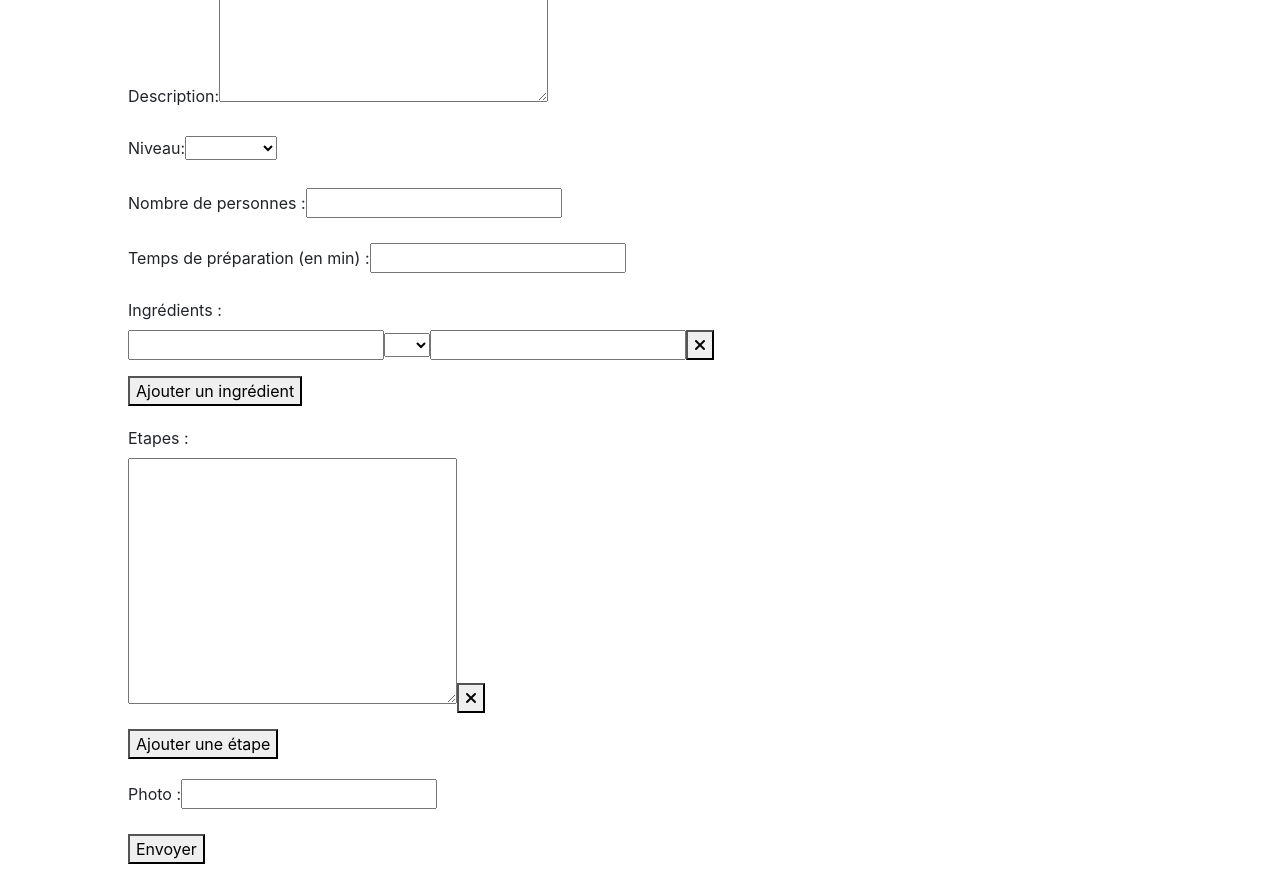
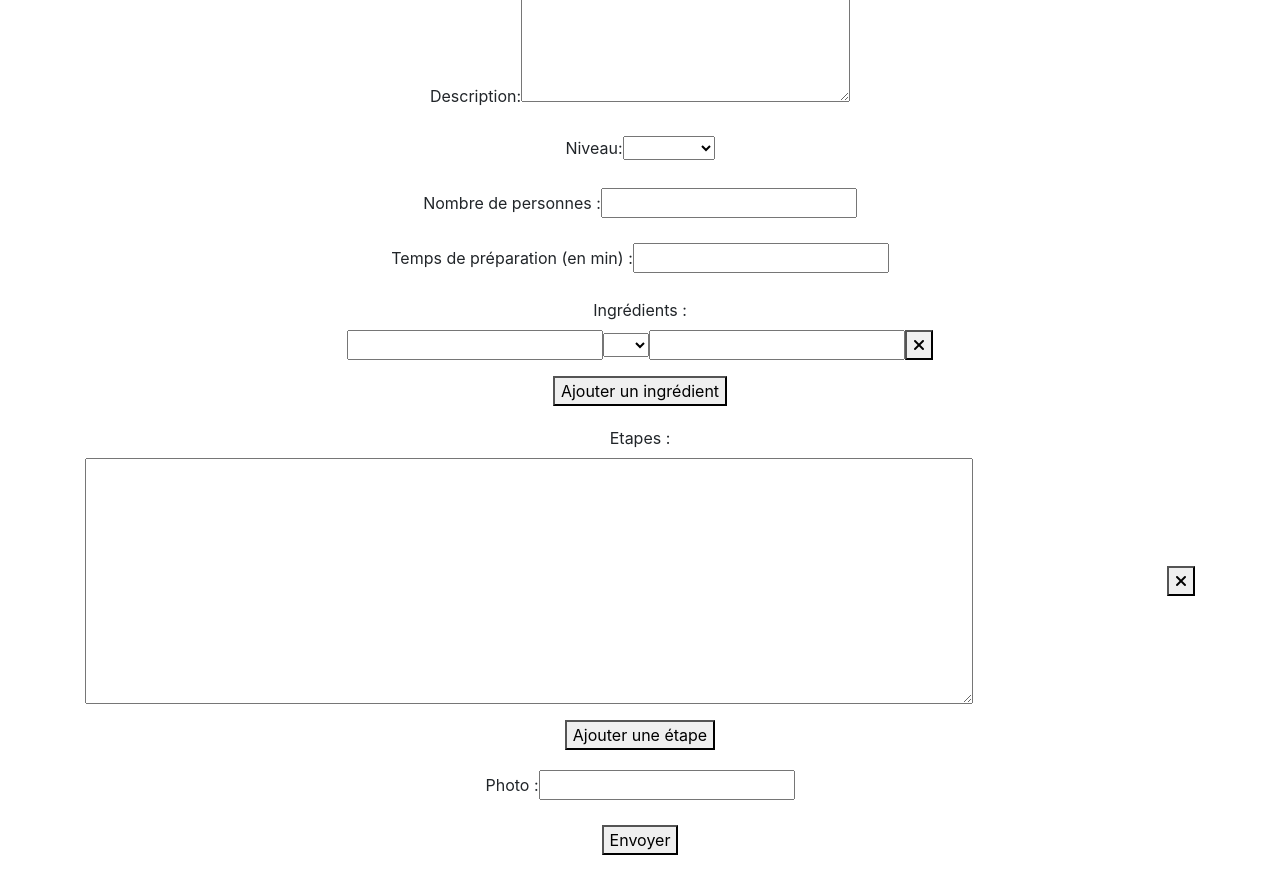
Before and after one commit to jblndn/Cantina, a Vue app: page /#/add in a window 1280 px wide. Shown: the part 280-1164 px from the top of the page. Built offline with nearby package versions, Linux system fonts and the light colour scheme; what vue-toasted would draw is missing.

Commit message:
envoi et edit form

```diff
--- a/src/components/form.vue
+++ b/src/components/form.vue
@@ -1,5 +1,5 @@
 <template>
-    <form class="form-add wrapper" @submit.prevent="onSubmit">
+    <form class="form-add container col-sm-" @submit.prevent="onSubmit">
         <!-- title -->
         <div class="form-container">
             <label for="titre">Titre:</label>
@@ -59,10 +59,7 @@
             <label for="etapes">Etapes :</label>
             <ul class="container-step">
                 <li class="one-step">
-                    <textarea name="etape" id="etape" cols="30" rows="10"></textarea>
-                    <button>
-                        <i class="fas fa-times"></i>
-                    </button>
+                    <formEtape v-for="(etapes, index) in recipe.etapes" :key="etapes.id" :index="index" :recipe="recipe"/>
                 </li>
             </ul>
             <button type="button" @click="addStep">
@@ -88,11 +85,13 @@
 import { required, alpha, url, integer, between } from "vuelidate/lib/validators";
 import Service from "../services/Service";
 import formIngredient from "./formIngredient";
+import formEtape from "./formEtape";
 
 export default {
     name: 'Form',
     components: {
-        formIngredient
+        formIngredient,
+        formEtape
     },
     props: {
         recipe: {
@@ -105,8 +104,8 @@ export default {
                     niveau: '',
                     personnes: '',
                     tempsPreparation: '',
-                    ingredients: [""],
-                    etapes: [""],
+                    ingredients: [['']],
+                    etapes: [['']],
                     photo: '',
                 }
             }
@@ -126,7 +125,7 @@ export default {
     },
     methods: {
         addIngredient: function(){
-            this.recipe.ingredients.push('');
+            this.recipe.ingredients.push(['']);
         },
         addStep: function(){
             let oneStep = '<li class="one-step">'+
@@ -137,13 +136,6 @@ export default {
                 '</li>'
 
             $('.container-step').append(oneStep);
-        },
-        deleteIngredient: function(){
-            console.log(this);
-            this.$event.target.parent().removeChild(this.$event.target);
-        },
-        setIngredient: function(){
-
         },
         getIngredients: function(){
             let ingredientsDOM = document.querySelectorAll('.one-ingredient');
@@ -191,5 +183,6 @@ export default {
 
     .form-container{
         margin-bottom: 20px;
+        text-align: center;
     }
 </style>
--- /dev/null
+++ b/src/components/formEtape.vue
@@ -0,0 +1,60 @@
+<template>
+    <div class="form-step">
+        <div class="container-input-step">
+            <textarea name="etape" cols="30" rows="10" v-model="$v.etape.$model">
+            </textarea>
+            <button type="button" @click="deleteStep">
+                <i class="fas fa-times"></i>
+            </button>
+        </div>
+        <span class="champError" v-if="$v.etape.$dirty && !$v.etape.required">Champ manquant</span>
+    </div>
+
+</template>
+
+<script>
+import Service from '../services/Service.js'
+import { required } from "vuelidate/lib/validators";
+
+export default {
+    name: 'formEtape',
+    data: function(){
+        return {
+            etape: this.recipe.etapes[this.index]
+        }
+    },
+    validations: {
+        etape: {required},
+    },
+    props: {
+        recipe: {
+            type: Object
+        },
+        index: {
+            type: Number
+        },
+    },
+    methods: {
+        deleteStep: function(){
+            let etapes = this.recipe.etape;
+            etape.splice(this.index,1);
+            console.log(etapes);
+        },
+    }
+}
+</script>
+<style lang="scss">
+    .form-step{
+        .container-input-step{
+            display: flex;
+            justify-content: space-between;
+            align-items: center;
+
+            textarea{
+                width: 80%;
+            }
+        }
+    }
+
+
+</style>
--- a/src/components/formIngredient.vue
+++ b/src/components/formIngredient.vue
@@ -36,8 +36,8 @@ export default {
     name: 'formIngredient',
     data: function(){
         return {
-            ingredientNumber: '',
-            ingredientMesure: '',
+            ingredientNumber: this.setNumber(),
+            ingredientMesure: this.setMesure(),
             ingredientText: this.recipe.ingredients[this.index][1]
         }
     },
@@ -52,7 +52,38 @@ export default {
         },
         index: {
             type: Number
-        }
+        },
+    },
+    methods: {
+        setNumber: function(){
+            let ingredientStr = this.recipe.ingredients[this.index][0];
+
+            if (ingredientStr !== "") {
+                var numbers = ingredientStr.match(/\d+/g);
+                console.log(numbers);
+                return numbers;
+            }
+            else{
+                return '';
+            }
+        },
+        setMesure: function(){
+            let mesureStr = this.recipe.ingredients[this.index][0];
+
+            if(mesureStr !== ""){
+                let arrayStr = mesureStr.match(/[a-zA-Z]+|[0-9]+(?:\.[0-9]+|)/g);
+                return arrayStr[1];
+            }
+            else{
+                return '';
+            }
+
+        },
+        deleteIngredient: function(){
+            let ingredients = this.recipe.ingredients;
+            ingredients.splice(this.index,1);
+            console.log(ingredients);
+        },
     }
 }
 </script>
```
